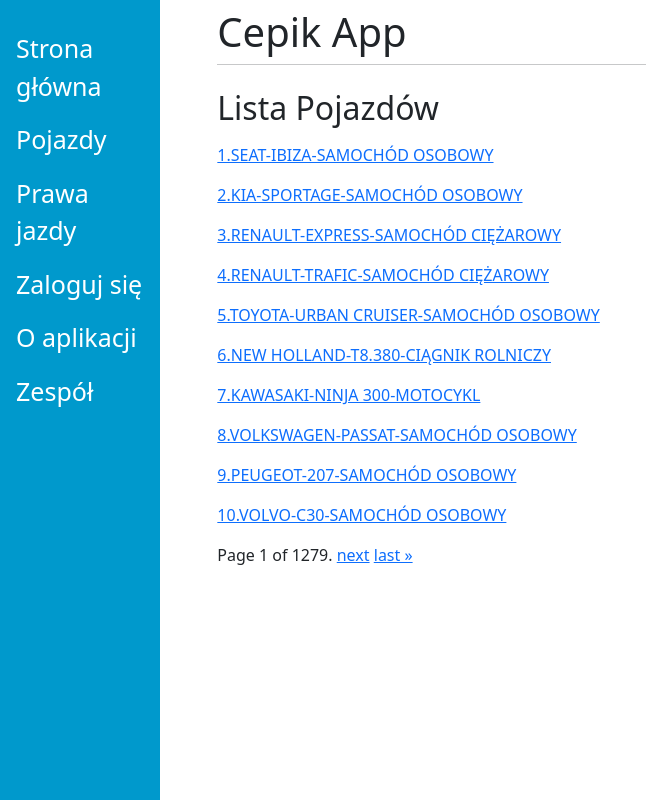
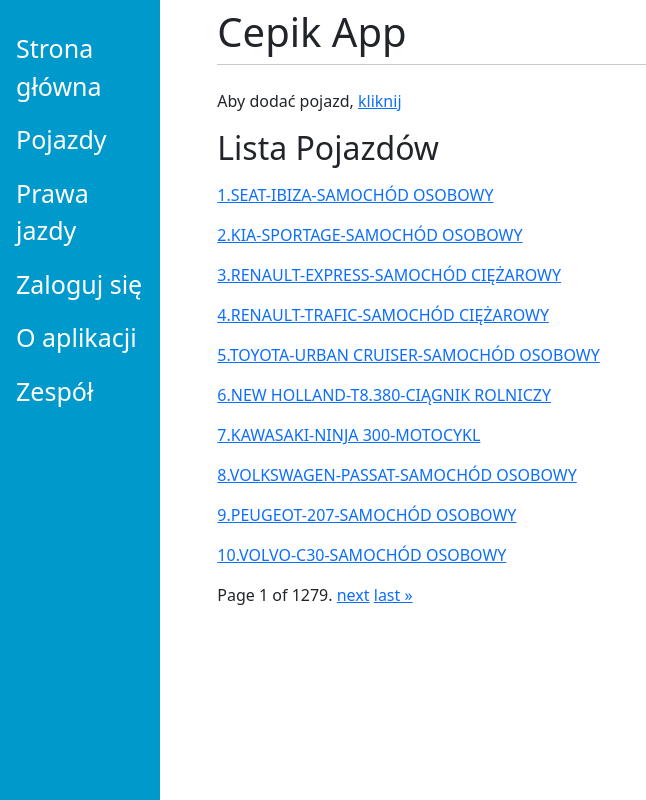
Before and after one commit to xwojziarnik/cepik_app, a Django app: page /vehicles/ in a window 1280 px wide. Shown: the whole page, without its empty margins (0-646 px from the left). Run offline with Django 4.2, Linux system fonts and the light colour scheme; data comes from the database, SQL or seed files in the repository; both versions use the stored data as it was after the commit.

Commit message:
Creating vehicles added in list view

```diff
--- a/viewer/templates/vehicle_detail_view.html
+++ b/viewer/templates/vehicle_detail_view.html
@@ -3,6 +3,7 @@
 {% block title %}Pojazdy{% endblock %}
 
 {% block content %}
+
 <h2>Dane pojazdu:</h2>
 
 <p>Marka: {{ data.marka }}</p>
--- a/viewer/templates/vehicles_list_view.html
+++ b/viewer/templates/vehicles_list_view.html
@@ -3,6 +3,9 @@
 {% block title %}Lista pojazdów{% endblock %}
 
 {% block content %}
+
+<p>Aby dodać pojazd, <a href="{% url 'create_vehicle' %}">kliknij</a></p>
+
 <p><h2>Lista Pojazdów</h2></p>
 
 {% for data in object_list %}
```
Also changed, not shown: db.sqlite3.
